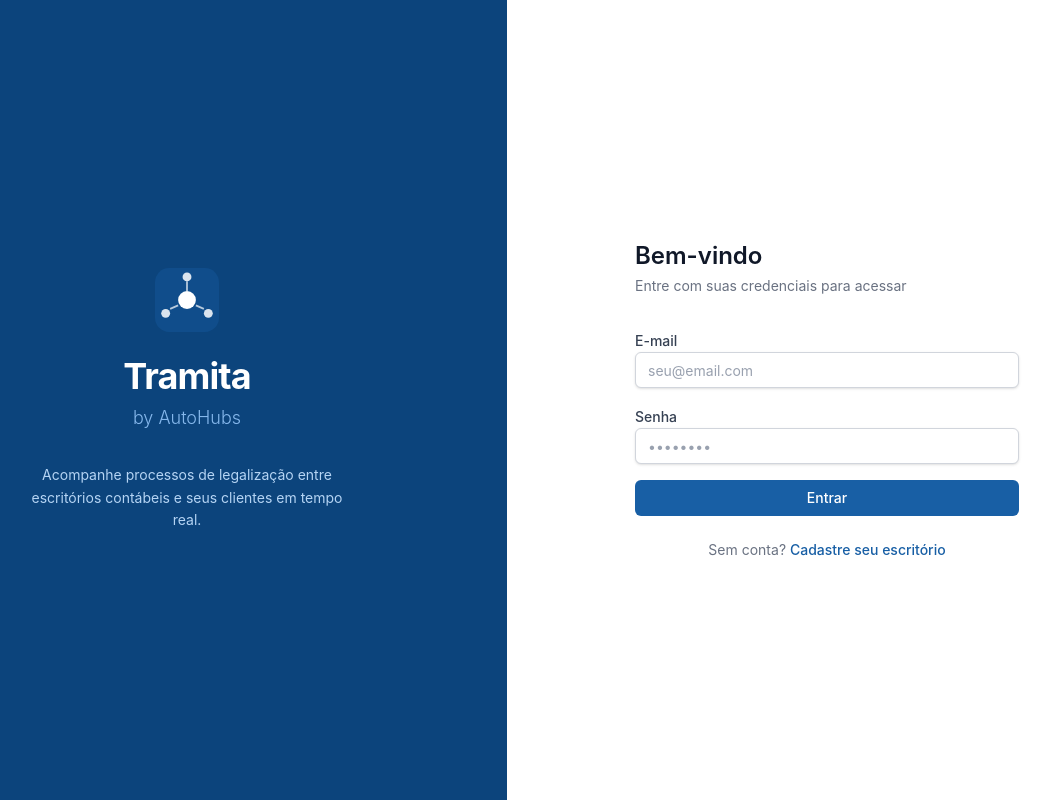
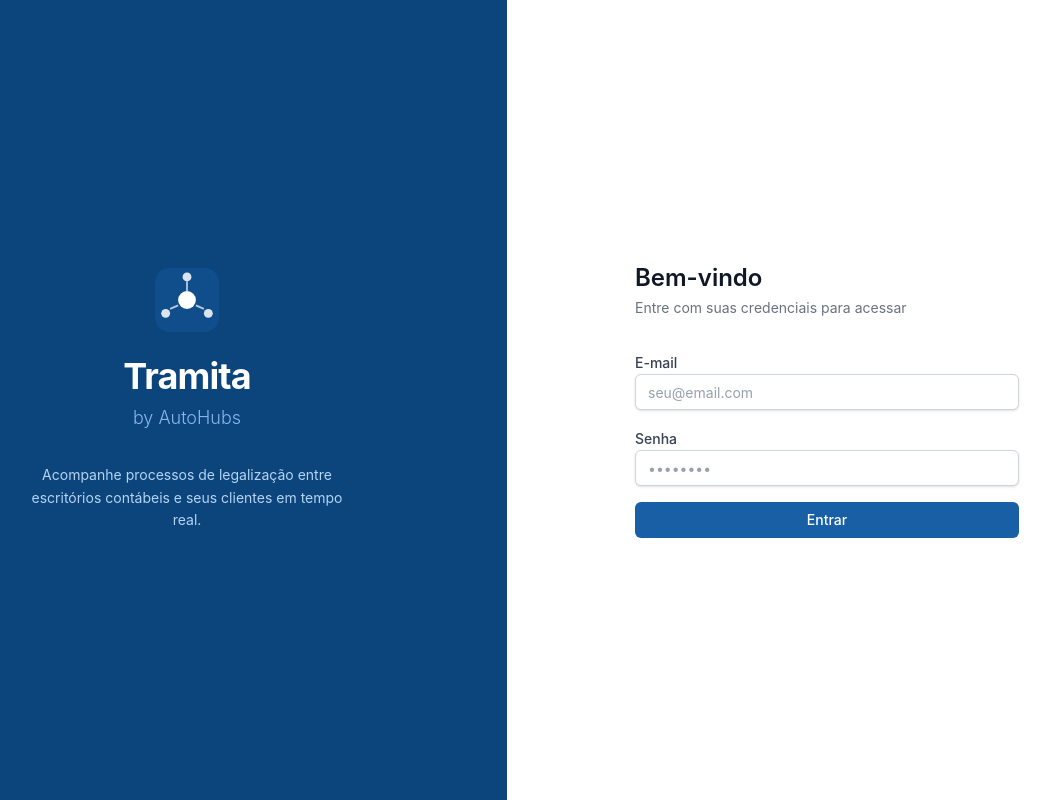
Before and after one commit to MaxTecnology/tramita, a React (Vite) app in the folder apps/web/: page /login in a window 1280 px wide. Shown: the whole page, without its empty margins (133-1183 px from the left). Built offline with nearby package versions, Linux system fonts and the light colour scheme; no server answers.

Commit message:
fix(web): remover link de autocadastro de escritório na tela de login
Cadastro de organização agora é feito manualmente pelo painel Master,
não pelo fluxo público /register -- o link na tela de login estava
divulgando um caminho que não deve mais ser usado.

```diff
--- a/apps/web/src/pages/Login.tsx
+++ b/apps/web/src/pages/Login.tsx
@@ -97,13 +97,6 @@ export default function Login() {
               {loading ? 'Entrando...' : 'Entrar'}
             </Button>
           </form>
-
-          <p className="mt-6 text-center text-sm text-gray-500">
-            Sem conta?{' '}
-            <a href="/register" className="text-[#185FA5] hover:underline font-medium">
-              Cadastre seu escritório
-            </a>
-          </p>
         </div>
       </div>
     </div>
```
